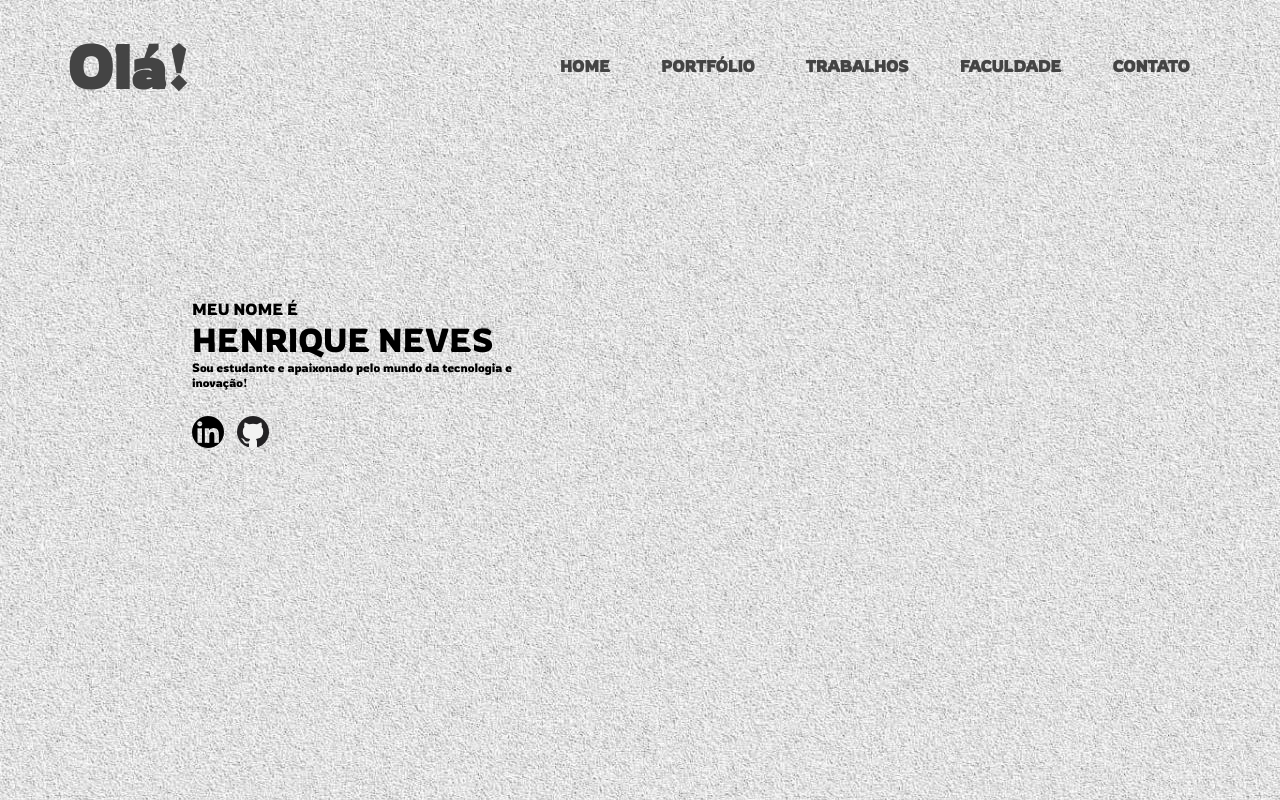
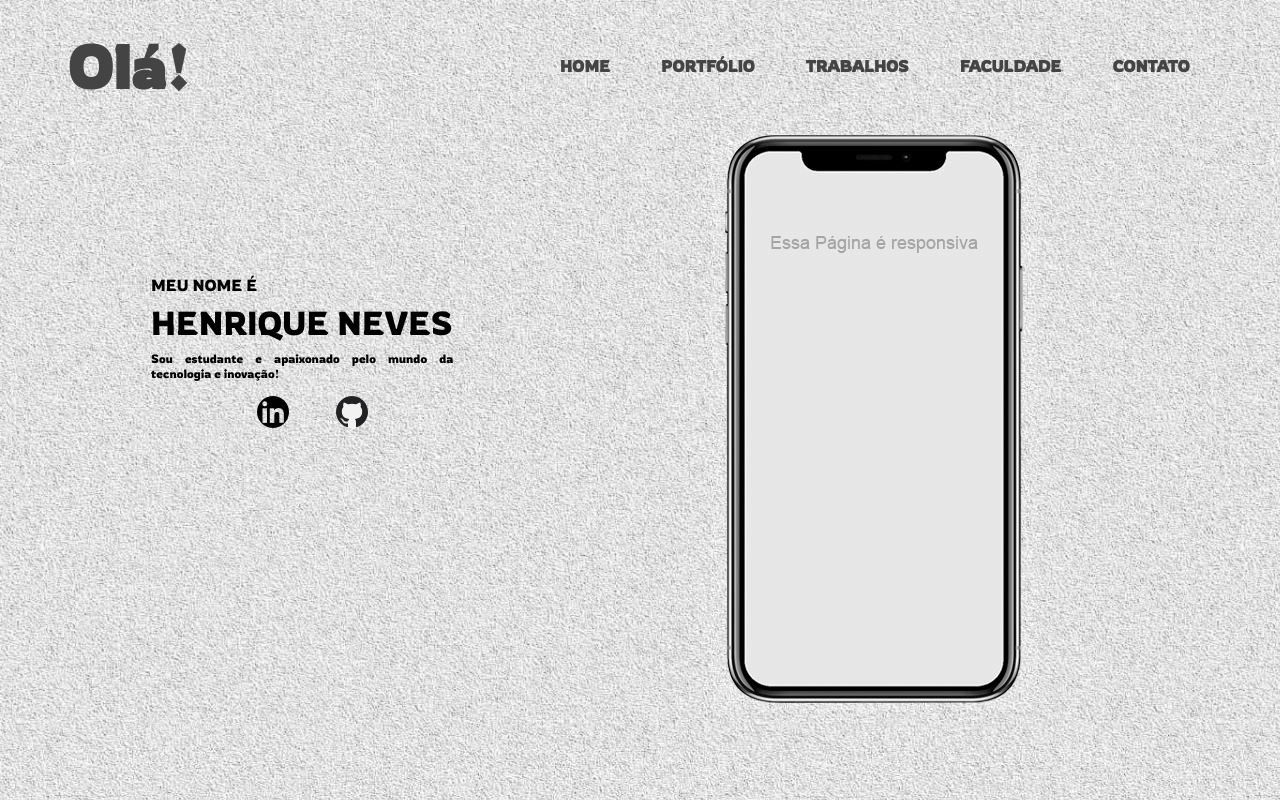
Before and after one commit to HenriqueNevesLago/PortfolioOnline, a plain HTML site: page portfolio/index.html in a window 1280 px wide. Drawn offline with Linux system fonts and the light colour scheme.

Commit message:
Inserção da imagem lateral (molde)

```diff
--- a/portfolio/CSS/style.css
+++ b/portfolio/CSS/style.css
@@ -37,23 +37,25 @@ header {
     list-style: none;
 }
 /* Section HOME */
-.p1, .p2, .p3, .p4, .p5{
-    margin: 0 15%;
+.p1, .p2, .p3, .p4, .p5 {
+    width: 80%;
+    margin: 2% 40%;
+
 }
 .p2 {
     font-size: 33px;
 }
 .p3 {
-    width: 25%;
+    width: 80%;
     font-size: 12px;
     text-align: justify;
 }
 
 .p4 {
-    margin: 2% 0 0 15%;
+    margin: 2% 0 0 68%;
 }
 .p5 {
-    margin: 2% 0 0 1%;
+    margin: 2% 0 0 10%;
 }
 .teste {
     display: flex;
@@ -61,3 +63,8 @@ header {
 .sectionHOME {
     margin: 13% 0 0 0;
 }
+.corpoFlex {
+    width: 81%;
+    display: flex;
+    justify-content: space-between;
+}
--- a/portfolio/index.html
+++ b/portfolio/index.html
@@ -21,6 +21,7 @@
             </ul>
         </nav>
     </header>
+    <div class="corpoFlex">
     <section class="sectionHOME">
         <p class="p1">MEU NOME É</p>
         <p class="p2">HENRIQUE NEVES</p>
@@ -33,7 +34,10 @@
                     alt="Imagem do git hub"></a></p>
         </div>
     </section>
-
+    <aside>
+        <img src="images/iphone11.png" alt="Imagem de um iphone">
+    </aside>
+</div>
 </body>
 
 </html>
```
Also changed, not shown: portfolio/images/iphone11.png (added).
